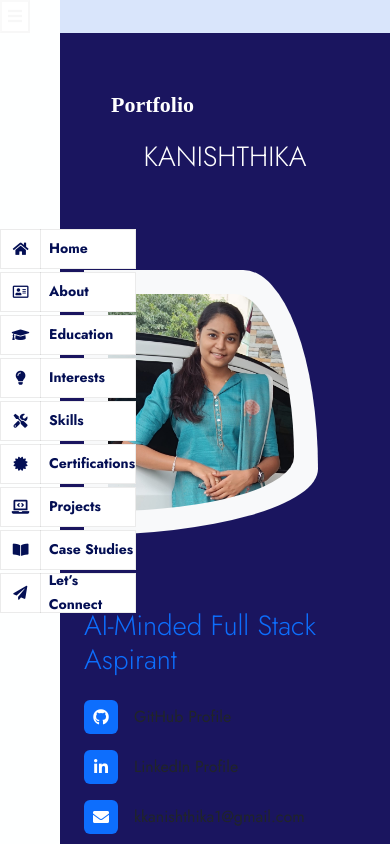
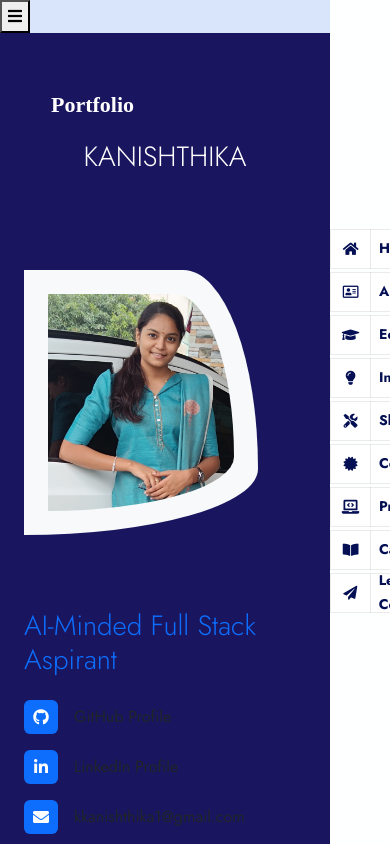
Before and after one commit to Kanishthika11/Kani_portfolio, a React (Vite) app: page / in a window 390 px wide. Shown: the top 844 px of the page. Built offline with nearby package versions, Linux system fonts and the light colour scheme; a web font is replaced by a local one.

Commit message:
v1 index.css

```diff
--- a/src/index.css
+++ b/src/index.css
@@ -659,17 +659,18 @@ body {
   .nav-section .navbar {
     position: fixed;
     top: 0;
-    left: 0;
+    right: 0;
     width: 60px;
     height: 100vh;
     background: rgba(255, 255, 255, 0.97);
     transform: none;
-    right: auto;
+    left: auto;
   }
 
   .container-fluid {
-    margin-left: 60px;
+    margin-right: 60px;
     width: calc(100vw - 60px);
+    margin-left: 0;
   }
 
   .container-fluid::before {
```
